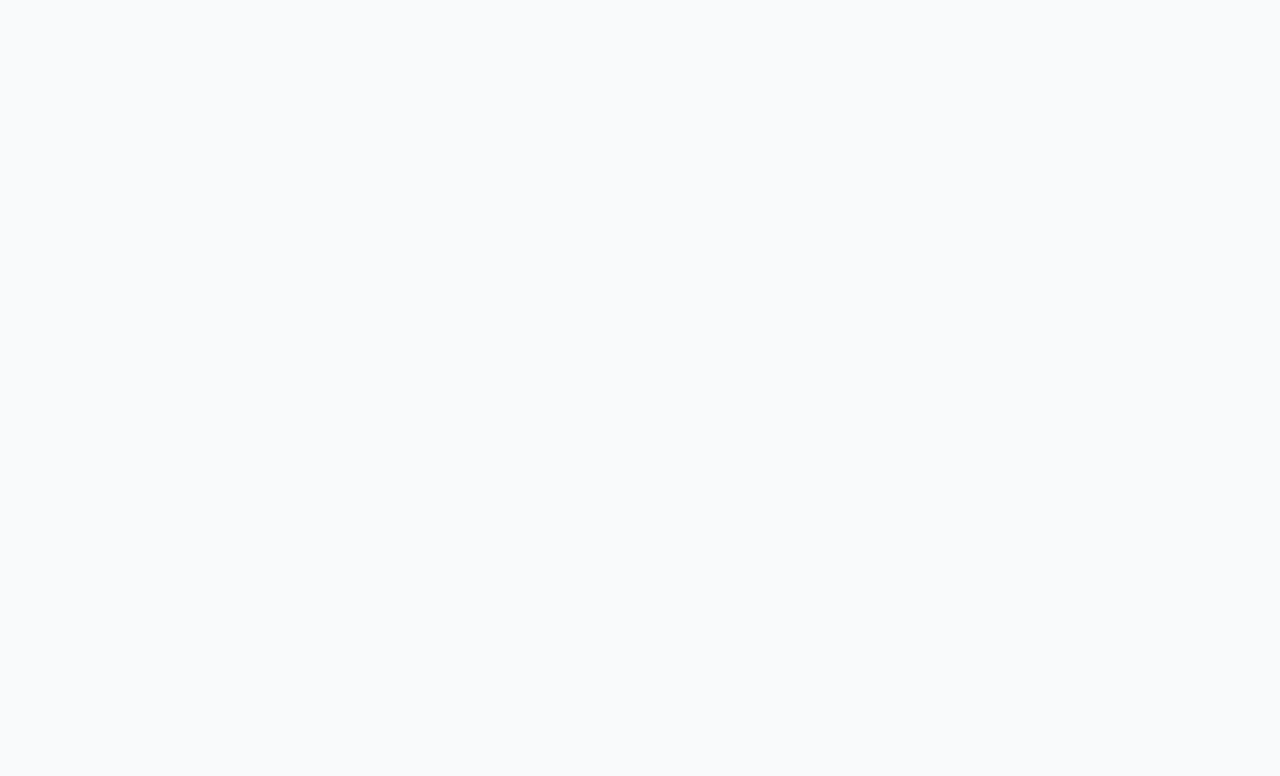
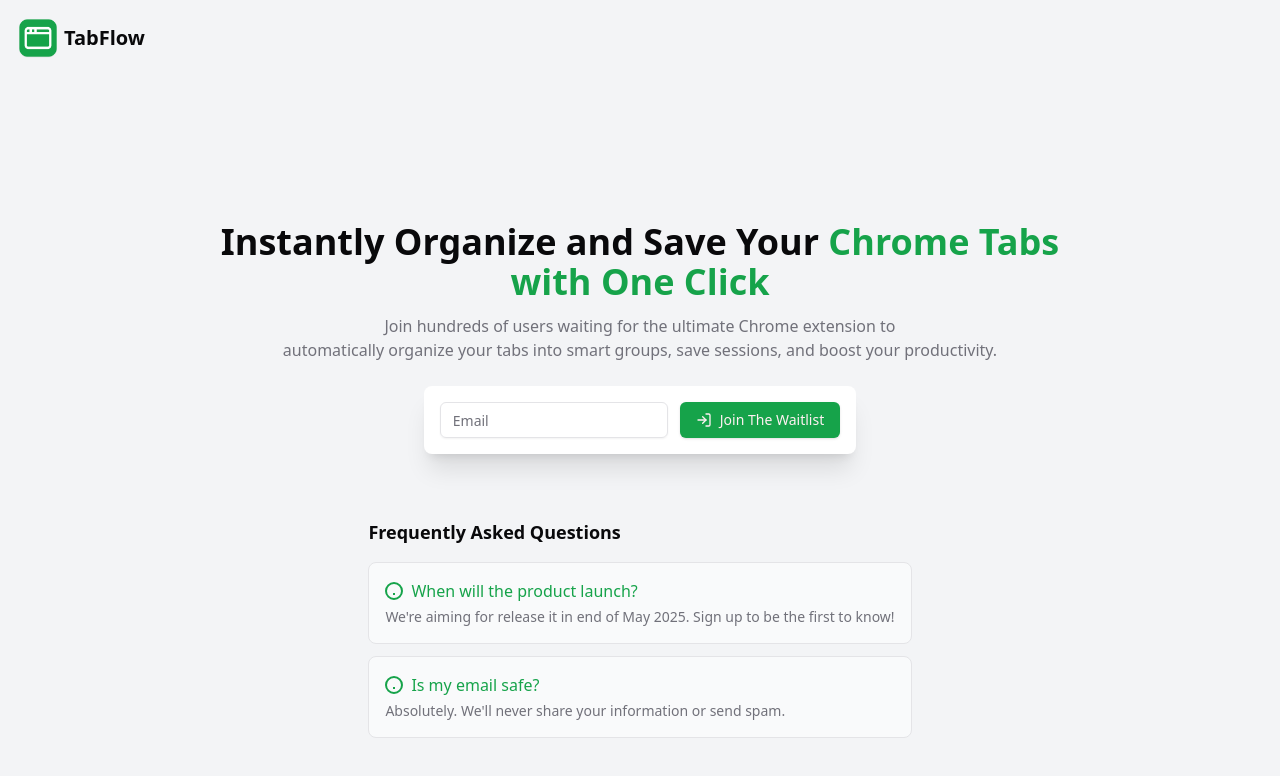
Before and after one commit to AhmedSleem06/tabflow, a React (Vite) app: page /tabflow/waitlist in a window 1280 px wide. Before the commit this address had no page. Shown: the top 776 px of the page. Built offline with nearby package versions, Linux system fonts and the light colour scheme.

Commit message:
new deployment with waitlist feature

```diff
--- a/src/App.tsx
+++ b/src/App.tsx
@@ -3,6 +3,7 @@ import LandingPage from "./screens/landing_page";
 import PrivacyPolicy from "./screens/privacy_policy";
 import RefundPolicy from "./screens/refund_policy";
 import TermsOfService from "./screens/terms_of_service";
+import WaitListPage from "./screens/waitlist_page";
 
 function App() {
   return (
@@ -12,6 +13,7 @@ function App() {
         <Route path="/privacy-policy" element={<PrivacyPolicy />} />
         <Route path="/refund-policy" element={<RefundPolicy />} />
         <Route path="/termsofs" element={<TermsOfService />} />
+        <Route path="/waitlist" element={<WaitListPage />} />
       </Routes>
     </BrowserRouter>
   );
--- /dev/null
+++ b/src/components/ui/input.tsx
@@ -0,0 +1,22 @@
+import * as React from "react";
+
+// Update the import path if your utils file is located elsewhere, for example:
+import { cn } from "../../lib/utils";
+
+function Input({ className, type, ...props }: React.ComponentProps<"input">) {
+  return (
+    <input
+      type={type}
+      data-slot="input"
+      className={cn(
+        "file:text-foreground placeholder:text-muted-foreground selection:bg-primary selection:text-primary-foreground dark:bg-input/30 border-input flex h-9 w-full min-w-0 rounded-md border bg-transparent px-3 py-1 text-base shadow-xs transition-[color,box-shadow] outline-none file:inline-flex file:h-7 file:border-0 file:bg-transparent file:text-sm file:font-medium disabled:pointer-events-none disabled:cursor-not-allowed disabled:opacity-50 md:text-sm",
+        "focus-visible:border-ring focus-visible:ring-ring/50 focus-visible:ring-[3px]",
+        "aria-invalid:ring-destructive/20 dark:aria-invalid:ring-destructive/40 aria-invalid:border-destructive",
+        className
+      )}
+      {...props}
+    />
+  );
+}
+
+export { Input };
--- a/src/screens/landing_page.tsx
+++ b/src/screens/landing_page.tsx
@@ -2,7 +2,7 @@ import { ReactNode, useEffect, useState } from "react";
 import { Button } from "../components/ui/button";
 import { Card, CardContent } from "../components/ui/card";
 import { Linkedin, Mail, MenuIcon, Twitter, X } from "lucide-react";
-import { NavLink, useLocation } from "react-router";
+import { NavLink, useLocation, useNavigate } from "react-router";
 
 function LandingPage() {
   const [isDrawerOpen, setDrawerState] = useState(false);
@@ -154,7 +154,10 @@ function PricingCardBasicPlan() {
       </section>
       <Button
         onClick={() => {
-          window.location.href = "https://9603692170315a.gumroad.com/l/aiovez";
+          window.open(
+            "https://9603692170315a.gumroad.com/l/aiovez?option=T82tQ1UYx12yCV804Feo8A%3D%3D&_gl=1*ustpzv*_ga*MTcyNzA0NTMuMTczODc3MzQ5Ng..*_ga_6LJN6D94N6*MTc0MTM3MzA1Ni4zNi4xLjE3NDEzNzc5MjUuMC4wLjA.&wanted=true",
+            "_blank"
+          );
         }}
         size={"lg"}
         className="rounded-full cursor-pointer mt-6"
@@ -216,7 +219,10 @@ function PricingCardAdvancedPlan() {
       </section>
       <Button
         onClick={() => {
-          window.location.href = "https://9603692170315a.gumroad.com/l/aiovez";
+          window.open(
+            "https://9603692170315a.gumroad.com/l/aiovez?option=kPB3YrSbQvyTgOsDZnKtew%3D%3D&_gl=1*1wixtr5*_ga*MTcyNzA0NTMuMTczODc3MzQ5Ng..*_ga_6LJN6D94N6*MTc0MTM3MzA1Ni4zNi4xLjE3NDEzNzc4OTYuMC4wLjA.&wanted=true",
+            "_blank"
+          );
         }}
         size={"lg"}
         className="rounded-full cursor-pointer mt-6"
@@ -260,7 +266,7 @@ const FAQItem = ({
 
 const CountdownTimer = () => {
   const calculateTimeLeft = () => {
-    const difference = +new Date(`2025-03-06T00:00:00`) - +new Date();
+    const difference = +new Date(`2025-03-08T00:00:00`) - +new Date();
     let timeLeft = {
       days: 0,
       hours: 0,
@@ -427,7 +433,7 @@ const Footer = () => (
         <h4 className="font-bold text-gray-600">Contact</h4>
         <p className="text-sm mt-2 space-y-2 flex items-center text-gray-800 ">
           <Mail className="w-4 h-4 mr-2" />
-          ahmed.sleem2020@gmail.com
+          ahmed.sleem1206@gmail.com
         </p>
         <div className="flex space-x-3 mt-4 text-gray-800">
           <a
@@ -774,6 +780,7 @@ function FeatureComponent({
 }
 
 function Hero() {
+  const navigate = useNavigate();
   return (
     <>
       <div className="container   flex-col lg:flex-row lg:h-fit h-screen   mx-auto justify-center lg:justify-between items-center  flex   ">
@@ -800,13 +807,13 @@ function Hero() {
             </Button>
             <Button
               onClick={() => {
-                window.location.href = "#problems";
+                navigate("/waitlist");
               }}
               size={"xl"}
               variant="outline"
               className="rounded-full cursor-pointer"
             >
-              Learn More
+              Join Waitlist
             </Button>
           </div>
         </section>
@@ -894,7 +901,7 @@ function NavLinks() {
   );
 }
 
-function Logo() {
+export function Logo() {
   return (
     <a href="/" className="flex cursor-pointer w-fit items-center  gap-1 ">
       <img src="./icon.png" alt="Logo" className="lg:w-11 w-9 h-9 lg:h-11" />
--- /dev/null
+++ b/src/screens/waitlist_page.tsx
@@ -0,0 +1,184 @@
+import React, { useState } from "react";
+import { Logo } from "./landing_page";
+import { Input } from "../components/ui/input";
+import { Button } from "../components/ui/button";
+import { Loader2, LogIn } from "lucide-react";
+import axios, { AxiosError } from "axios";
+import toast, { Toaster } from "react-hot-toast";
+import * as EmailValidator from "email-validator";
+
+function WaitListPage() {
+  const [email, setEmail] = useState("");
+  const [buttonLoading, setButtonLoading] = useState(false);
+
+  return (
+    <div className=" p-4   bg-gray-100">
+      <Toaster position="top-center" reverseOrder={false} />
+      <Logo />
+      <section className="flex mt-5 h-screen flex-col items-center justify-center">
+        <h1 className="text-4xl font-bold text-center">
+          Instantly Organize and Save Your
+          <span className="text-primary">
+            {" "}
+            Chrome Tabs <br /> with One Click
+          </span>
+        </h1>
+        <h4 className="mt-3 text-muted-foreground font-medium text-center">
+          Join hundreds of users waiting for the ultimate Chrome extension to
+          <br></br>
+          automatically organize your tabs into smart groups, save sessions, and
+          boost your productivity.
+        </h4>
+        <div className="mt-6 w-fit p-4 bg-white rounded-lg shadow-xl">
+          <section className="flex gap-3">
+            <Input
+              type="email"
+              placeholder="Email"
+              value={email}
+              onChange={(e) => setEmail(e.target.value)}
+            />
+
+            <Button
+              disabled={buttonLoading}
+              className="cursor-pointer"
+              onClick={async () => {
+                setButtonLoading(true);
+                if (email.trim() === "") {
+                  toast.error("Please enter a valid email address.", {
+                    iconTheme: {
+                      primary: "#dc2626",
+                      secondary: "#ffffff",
+                    },
+                    style: {
+                      fontWeight: "500",
+                    },
+                  });
+                } else {
+                  if (EmailValidator.validate(email)) {
+                    try {
+                      const response = await axios.post(
+                        "https://tabflow-api.fly.dev/add_to_waitlist",
+                        { email }
+                      );
+                      if (response.status === 200) {
+                        toast.success("You have joined the waitlist!", {
+                          iconTheme: {
+                            primary: "#16a34a",
+                            secondary: "#ffffff",
+                          },
+                          style: {
+                            fontWeight: "500",
+                          },
+                        });
+                        setEmail("");
+                      } else if (response.status == 400) {
+                        toast.error(response.data.error, {
+                          iconTheme: {
+                            primary: "#dc2626",
+                            secondary: "#ffffff",
+                          },
+                          style: {
+                            fontWeight: "500",
+                          },
+                        });
+                      } else {
+                        toast.error("Failed to join the waitlist.", {
+                          iconTheme: {
+                            primary: "#dc2626",
+                            secondary: "#ffffff",
+                          },
+                          style: {
+                            fontWeight: "500",
+                          },
+                        });
+                      }
+                    } catch (error: unknown) {
+                      if (axios.isAxiosError(error)) {
+                        toast.error(error.response!.data.error, {
+                          iconTheme: {
+                            primary: "#dc2626",
+                            secondary: "#ffffff",
+                          },
+                          style: {
+                            fontWeight: "500",
+                          },
+                        });
+                      } else {
+                        console.error("Error joining waitlist:", error);
+                      }
+                    }
+                  } else {
+                    toast.error("Please enter a valid email address.", {
+                      iconTheme: {
+                        primary: "#dc2626",
+                        secondary: "#ffffff",
+                      },
+                      style: {
+                        fontWeight: "500",
+                      },
+                    });
+                  }
+                }
+                setButtonLoading(false);
+              }}
+            >
+              {buttonLoading ? <Loader2 className="animate-spin" /> : <LogIn />}
+              Join The Waitlist
+            </Button>
+
+            {/* FAQ Section */}
+          </section>
+        </div>
+        <div className="mt-16 ">
+          <h2 className="font-bold text-lg mb-4">Frequently Asked Questions</h2>
+          <div className="space-y-3">
+            <div className="bg-gray-50 rounded-lg p-4 border flex flex-col">
+              <span className="flex items-center gap-2 font-medium text-primary">
+                <svg
+                  width="18"
+                  height="18"
+                  fill="none"
+                  stroke="currentColor"
+                  strokeWidth="2"
+                  className="text-primary"
+                >
+                  <circle cx="9" cy="9" r="8" />
+                  <path d="M9 13v-2" />
+                  <path d="M9 7h.01" />
+                </svg>
+                When will the product launch?
+              </span>
+              <span className="text-sm text-muted-foreground mt-1">
+                We&apos;re aiming for release it in end of May 2025. Sign up to
+                be the first to know!
+              </span>
+            </div>
+            <div className="bg-gray-50 rounded-lg p-4 border flex flex-col">
+              <span className="flex items-center gap-2 font-medium text-primary">
+                <svg
+                  width="18"
+                  height="18"
+                  fill="none"
+                  stroke="currentColor"
+                  strokeWidth="2"
+                  className="text-primary"
+                >
+                  <circle cx="9" cy="9" r="8" />
+                  <path d="M9 13v-2" />
+                  <path d="M9 7h.01" />
+                </svg>
+                Is my email safe?
+              </span>
+              <span className="text-sm text-muted-foreground mt-1">
+                Absolutely. We&apos;ll never share your information or send
+                spam.
+              </span>
+            </div>
+          </div>
+        </div>
+      </section>
+    </div>
+  );
+}
+
+export default WaitListPage;
```
Also changed, not shown: package.json (+9 -0 lines), 1 other file (tests, documents, lock files or other folders).
